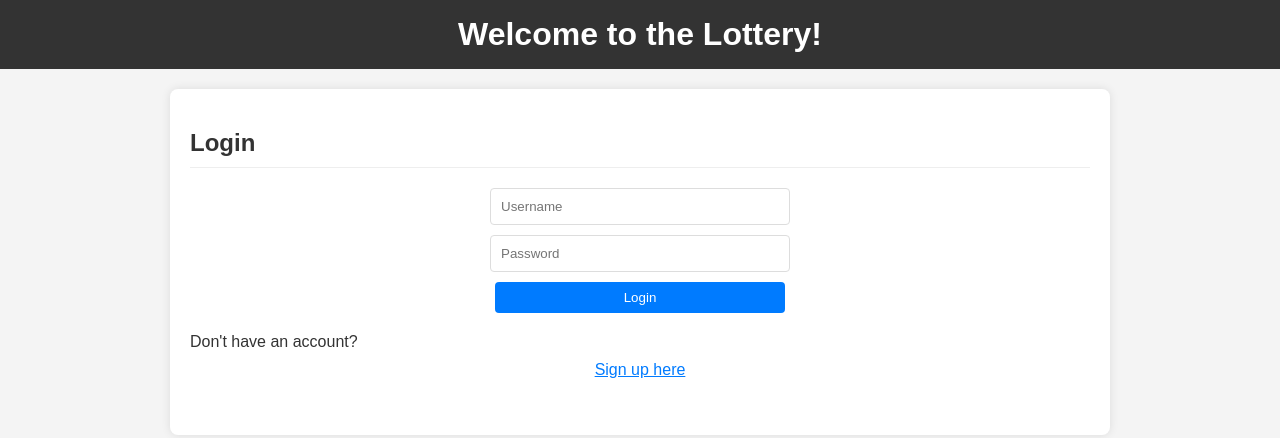
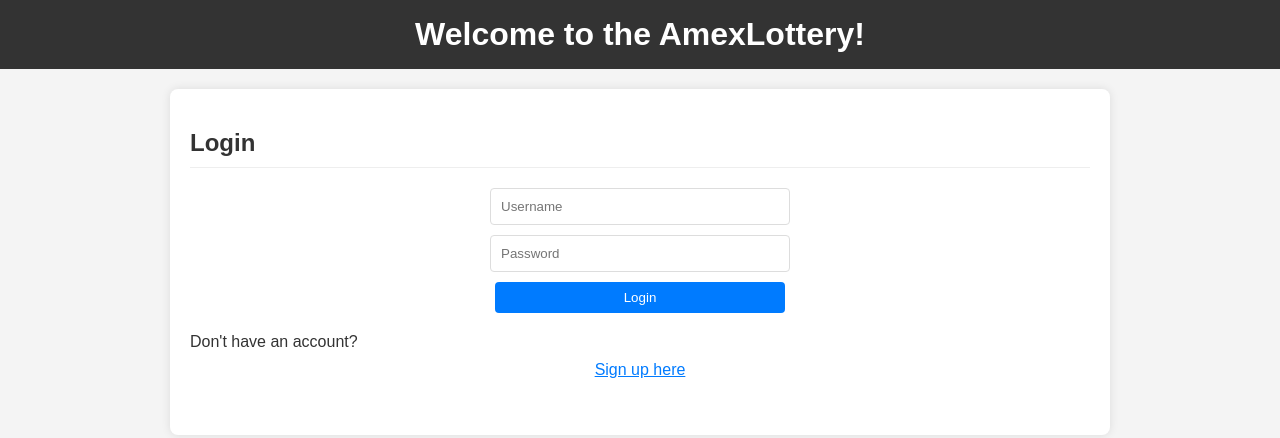
Before and after one commit to AmanuelShibabaw/AmexLotteryGame, a plain HTML site: page frontend/index.html in a window 1280 px wide. Drawn offline with Linux system fonts and the light colour scheme.

Commit message:
name updated

```diff
--- a/frontend/index.html
+++ b/frontend/index.html
@@ -8,7 +8,7 @@
 </head>
 <body>
     <header>
-        <h1>Welcome to the Lottery!</h1>
+        <h1>Welcome to the AmexLottery!</h1>
     </header>
 
     <div class="container">
```
